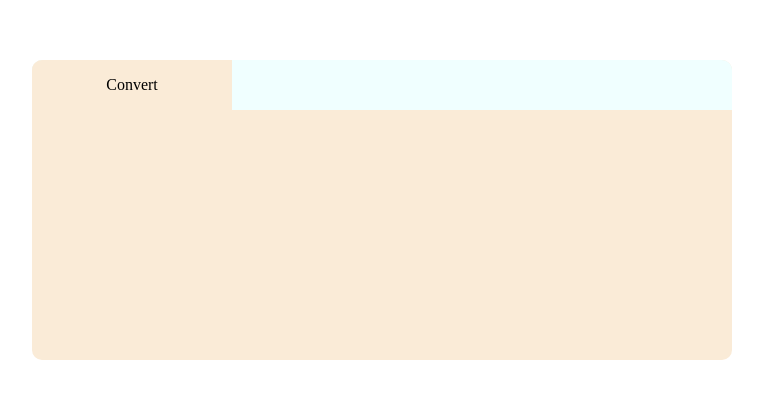
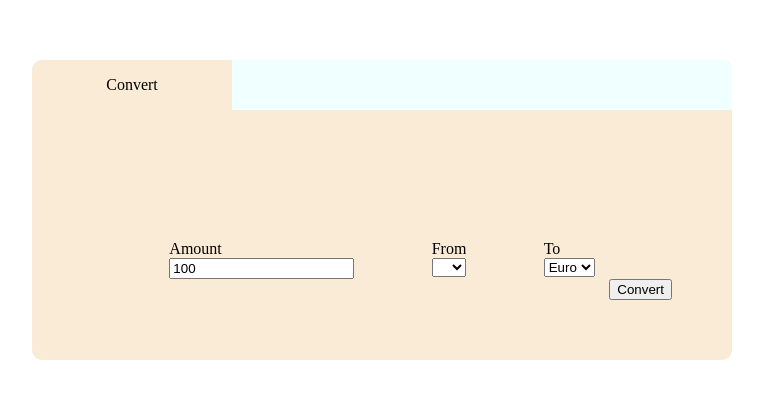
Before and after one commit to isacancabuk/currency-converter, a React (Create React App) app: page / in a window 1280 px wide. Shown: the part 190-588 px from the top of the page, without its empty margins (258-1021 px from the left). Built offline with nearby package versions, Linux system fonts and the light colour scheme.

Commit message:
converter file is ready for the next step:API

```diff
--- a/src/components/Converter/Converter.css
+++ b/src/components/Converter/Converter.css
@@ -0,0 +1,4 @@
+section{
+    width: 100%;
+
+}
--- a/src/components/Converter/Converter.js
+++ b/src/components/Converter/Converter.js
@@ -7,9 +7,9 @@ const Converter = () => {
   };
 
   return (
-    <div>
+    <section>
       <ConverterForm onConvert={convert} />
-    </div>
+    </section>
   );
 };
 
--- /dev/null
+++ b/src/components/Converter/ConverterForm.css
@@ -0,0 +1,22 @@
+form{
+    width: 100%;
+    height: 250px;
+    padding: 60px;
+    display: flex;
+    flex-direction: column;
+    justify-content: end;
+}
+
+.controls{
+    display: flex;
+    justify-content: space-evenly;
+}
+
+.amount, .from, .to{
+    display: flex;
+    flex-direction: column;
+}
+
+.actions{
+    text-align: end;
+}
--- a/src/components/Converter/ConverterForm.js
+++ b/src/components/Converter/ConverterForm.js
@@ -1,11 +1,53 @@
+import { useState } from "react";
+import "./ConverterForm.css";
+
+const OPTION_URL = "https://api.exchangerate.host/latest";
+
 const ConverterForm = (props) => {
+  const [option, setOption] = useState({});
+  const [amount, setAmount] = useState(100);
+  const getAmount = (e) => {
+    setAmount(e.target.value);
+  };
+
   const convertData = (event) => {
     event.preventDefault();
-    let data = "data";
+    let data = {
+      newAmount: amount,
+    };
     props.onConvert(data);
   };
 
-  return <form onSubmit={convertData}></form>;
+  return (
+    <form onSubmit={convertData}>
+      <div className="controls">
+        <div className="amount">
+          <label>Amount</label>
+          <input
+            type="number"
+            onClick={() => setAmount("")}
+            onChange={getAmount}
+            min="0.1"
+            step="0.00001"
+            value={amount}
+          />
+        </div>
+        <div className="from">
+          <label>From</label>
+          <select></select>
+        </div>
+        <div className="to">
+          <label>To</label>
+          <select>
+            <option>Euro</option>
+          </select>
+        </div>
+      </div>
+      <div className="actions">
+        <button type="submit">Convert</button>
+      </div>
+    </form>
+  );
 };
 
 export default ConverterForm;
```
